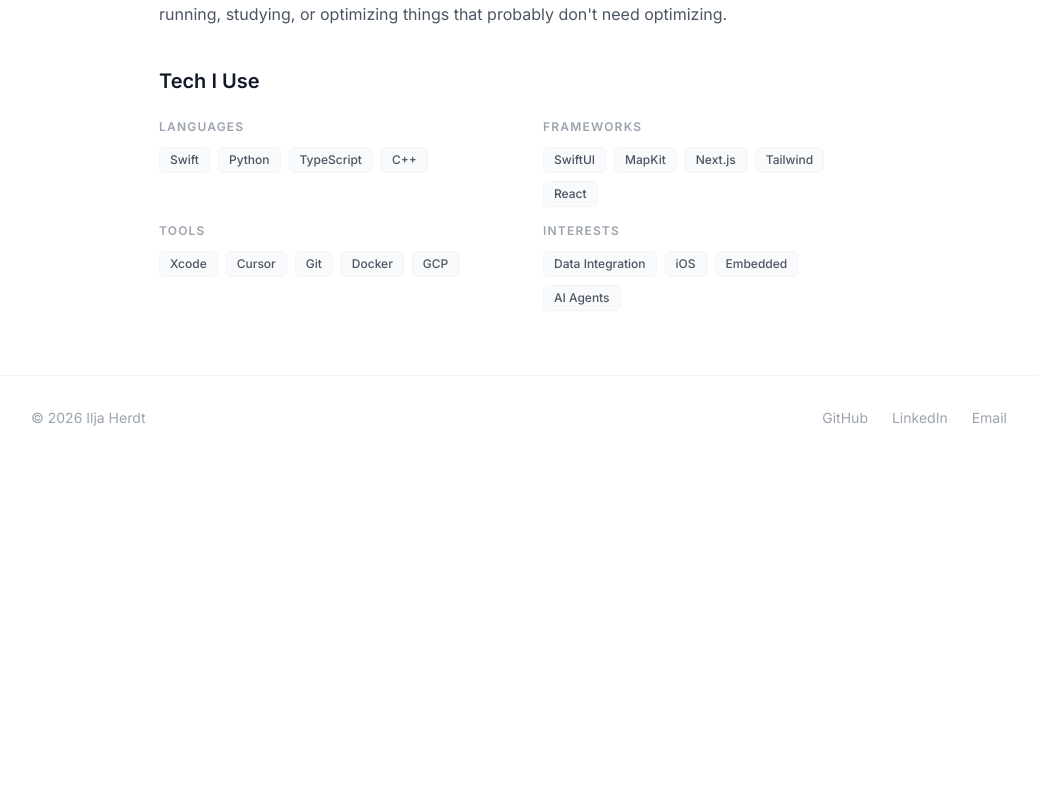
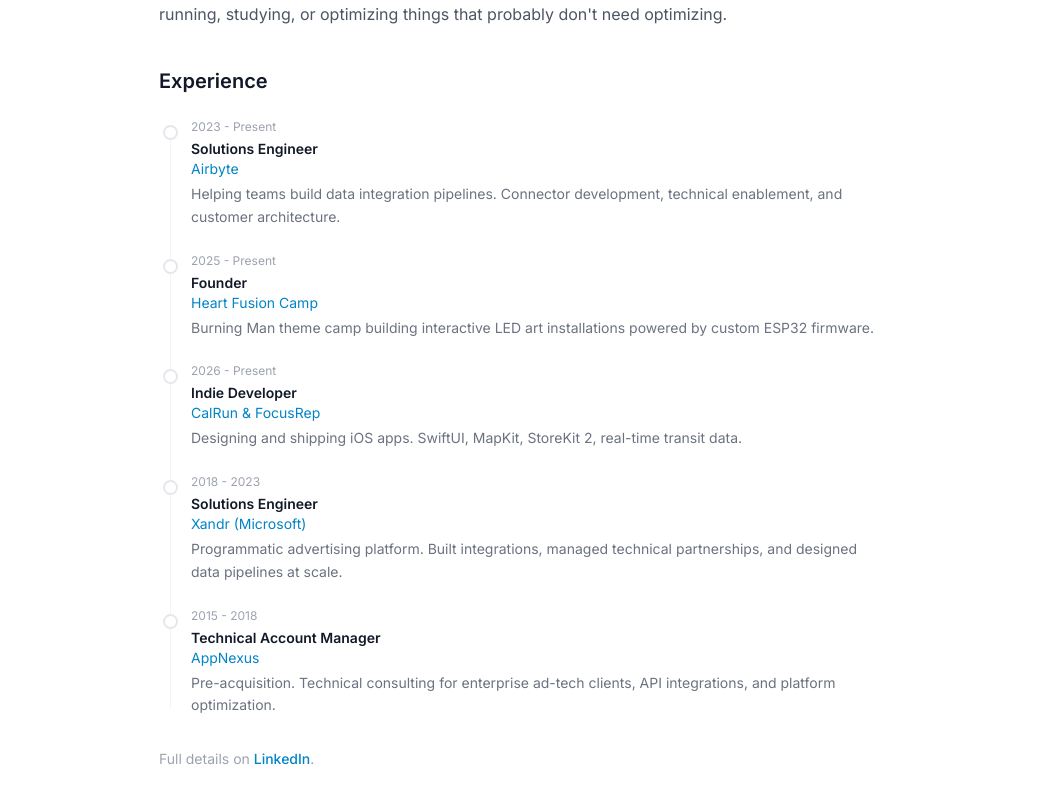
Before and after one commit to iherdt/iljaherdt-com, a Next.js app: page /about in a window 1280 px wide. Shown: the part 764-1560 px from the top of the page, without its empty margins (121-1158 px from the left). Before the commit the page ends 1224 px from the top, so only its background shows below. Built offline with nearby package versions, Linux system fonts and the light colour scheme.

Commit message:
Add experience timeline to About page

```diff
--- a/pages/about.tsx
+++ b/pages/about.tsx
@@ -43,6 +43,32 @@
             or optimizing things that probably don&apos;t need optimizing.
           </p>
 
+          <h2 className="text-xl font-semibold text-gray-900 pt-4">Experience</h2>
+
+          <div className="not-prose space-y-0 relative ml-1">
+            <div className="absolute left-[7px] top-2 bottom-2 w-px bg-gray-100" />
+
+            {[
+              { period: '2023 - Present', role: 'Solutions Engineer', company: 'Airbyte', description: 'Helping teams build data integration pipelines. Connector development, technical enablement, and customer architecture.' },
+              { period: '2025 - Present', role: 'Founder', company: 'Heart Fusion Camp', description: 'Burning Man theme camp building interactive LED art installations powered by custom ESP32 firmware.' },
+              { period: '2026 - Present', role: 'Indie Developer', company: 'CalRun & FocusRep', description: 'Designing and shipping iOS apps. SwiftUI, MapKit, StoreKit 2, real-time transit data.' },
+              { period: '2018 - 2023', role: 'Solutions Engineer', company: 'Xandr (Microsoft)', description: 'Programmatic advertising platform. Built integrations, managed technical partnerships, and designed data pipelines at scale.' },
+              { period: '2015 - 2018', role: 'Technical Account Manager', company: 'AppNexus', description: 'Pre-acquisition. Technical consulting for enterprise ad-tech clients, API integrations, and platform optimization.' },
+            ].map((item, i) => (
+              <div key={i} className="relative pl-7 pb-6 last:pb-0">
+                <div className="absolute left-0 top-1.5 w-[15px] h-[15px] rounded-full border-2 border-gray-200 bg-white z-10" />
+                <p className="text-xs text-gray-400 mb-1">{item.period}</p>
+                <p className="text-sm font-semibold text-gray-900">{item.role}</p>
+                <p className="text-sm text-brand-600 mb-1">{item.company}</p>
+                <p className="text-sm text-gray-500 leading-relaxed">{item.description}</p>
+              </div>
+            ))}
+          </div>
+
+          <p className="text-sm text-gray-400 pt-2">
+            Full details on <a href="https://linkedin.com/in/iherdt" target="_blank" rel="noopener noreferrer" className="text-brand-600 hover:text-brand-700 font-medium">LinkedIn</a>.
+          </p>
+
           <h2 className="text-xl font-semibold text-gray-900 pt-4">Tech I Use</h2>
 
           <div className="grid sm:grid-cols-2 gap-x-12 gap-y-4 not-prose">
```
